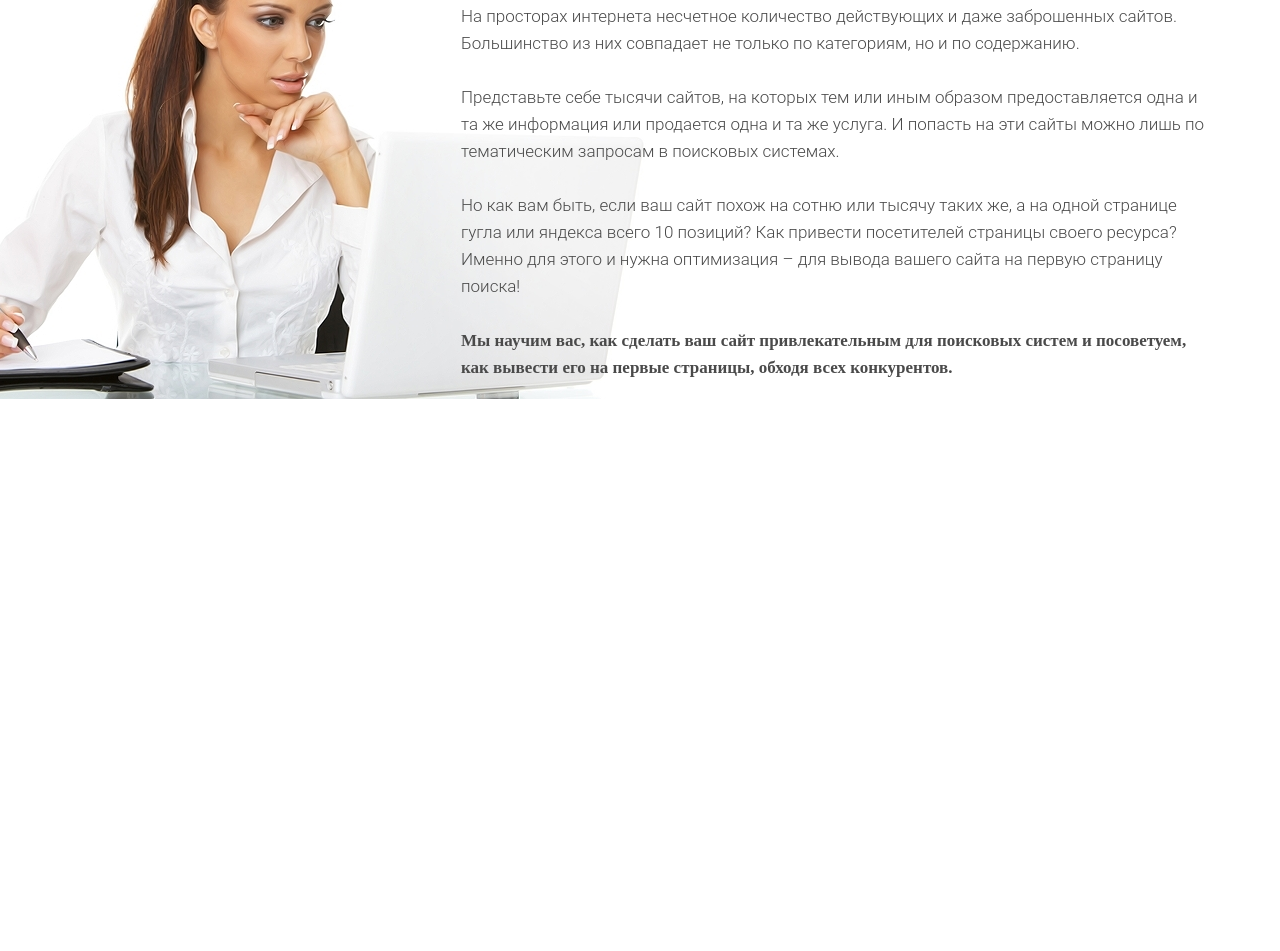
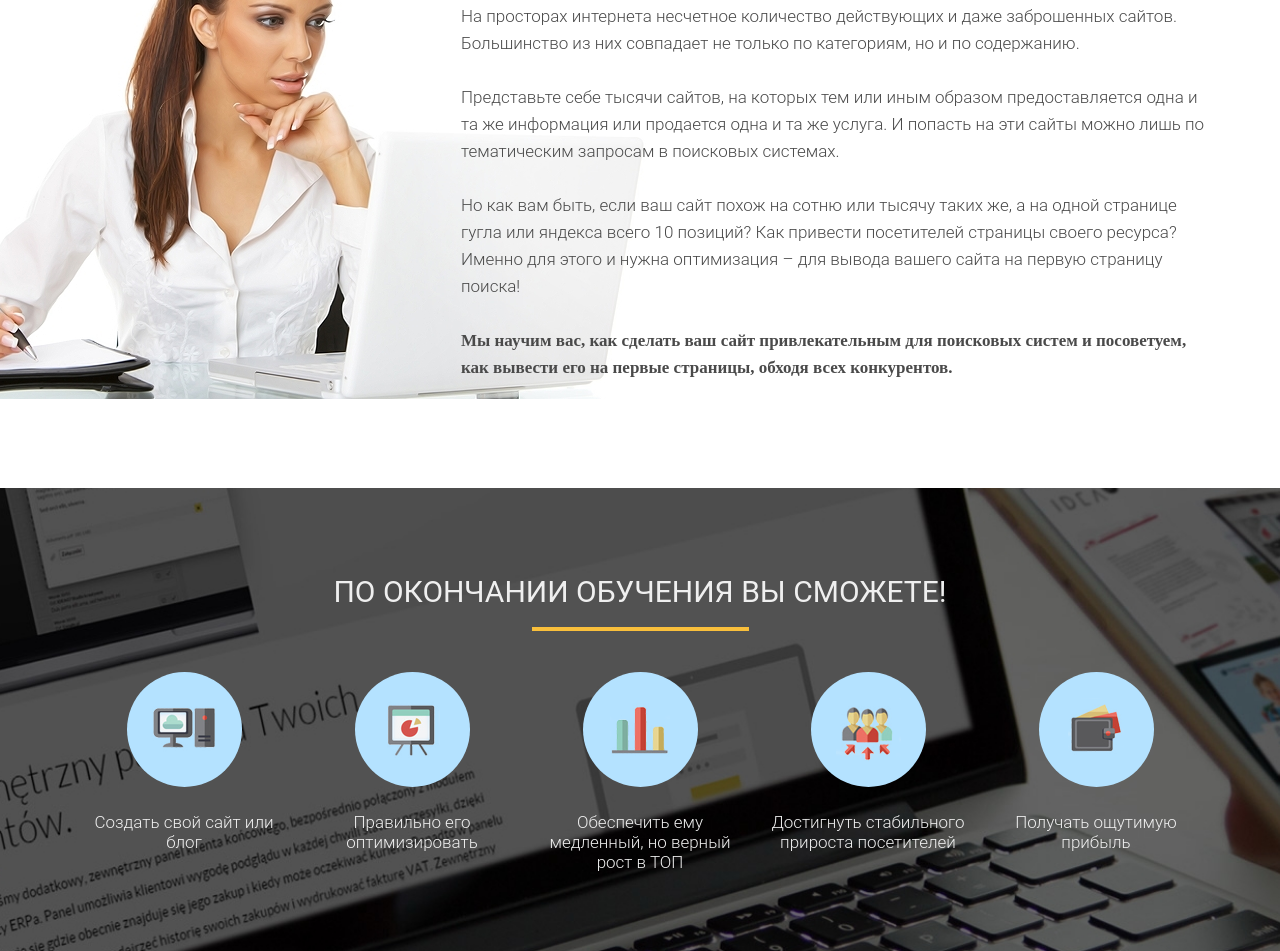
Before and after one commit to DmitriySmolin/wordpress-project, a plain HTML site: page index.html in a window 1280 px wide. Shown: the part 1604-2555 px from the top of the page. Before the commit the page ends 2092 px from the top, so only its background shows below. Drawn offline with Linux system fonts and the light colour scheme.

Commit message:
Верстка секции  'По окончании обучения Вы сможете!'

```diff
--- a/css/style.css
+++ b/css/style.css
@@ -122,7 +122,8 @@ h2.title {
     padding: 85px 0 75px 0;
 }
 
-.waiting .waiting_header {
+.waiting .waiting_header,
+.finish .finish_header {
     color: #252525;
     font-family: Roboto;
     font-size: 30px;
@@ -131,7 +132,12 @@ h2.title {
     text-align: center;
 }
 
-.waiting .waiting_divider {
+.finish .finish_header {
+    color: #efefef;
+}
+
+.waiting .waiting_divider,
+.finish .finish_divider {
     margin: 0 auto;
     margin-top: 18px;
     width: 217px;
@@ -208,3 +214,39 @@ h2.title {
     left: -240px;
     z-index: -1;
 }
+
+.finish {
+    min-height: 447px;
+    padding: 86px 0 79px 0;
+    background: url('../img/bg/second_bg.jpg') center center/cover no-repeat;
+}
+
+.finish .finish_wrapper {
+    margin-top: 41px;
+    display: flex;
+    justify-content: space-around;
+}
+
+.finish .finish_wrapper .finish_item {
+    width: 204px;
+}
+
+.finish .finish_wrapper .finish_item .finish_round {
+    display: flex;
+    justify-content: center;
+    align-items: center;
+    margin: auto;
+    width: 115px;
+    height: 115px;
+    border-radius: 100%;
+    background-color: #b4e2ff;
+}
+
+.finish .finish_wrapper .finish_item .finish_description {
+    margin-top: 25px;
+    text-align: center;
+    color: #efefef;
+    font-family: Roboto;
+    font-size: 17px;
+    font-weight: 300;
+}
--- a/index.html
+++ b/index.html
@@ -89,6 +89,53 @@
             <img src="img/bg/woman_bg.jpg" alt="woman" class="optimization_img">
         </div>
     </section>
+    <section class="finish">
+        <div class="container">
+            <h2 class="finish_header">По окончании обучения Вы сможете!</h2>
+            <div class="finish_divider"></div>
+
+            <div class="finish_wrapper">
+
+                <div class="finish_item">
+                    <div class="finish_round">
+                        <img src="icons/finish/1.png" alt="1" class="finish_icon">
+                    </div>
+                    <div class="finish_description">Создать свой сайт или блог</div>
+                </div>
+
+                <div class="finish_item">
+                    <div class="finish_round">
+                        <img src="icons/finish/2.png" alt="2" class="finish_icon">
+                    </div>
+                    <div class="finish_description">Правильно его оптимизировать</div>
+                </div>
+
+                <div class="finish_item">
+                    <div class="finish_round">
+                        <img src="icons/finish/3.png" alt="3" class="finish_icon">
+                    </div>
+                    <div class="finish_description">
+                        Обеспечить ему медленный, но верный рост в ТОП
+                    </div>
+                </div>
+
+                <div class="finish_item">
+                    <div class="finish_round">
+                        <img src="icons/finish/4.png" alt="4" class="finish_icon">
+                    </div>
+                    <div class="finish_description">Достигнуть стабильного прироста посетителей</div>
+                </div>
+
+                <div class="finish_item">
+                    <div class="finish_round">
+                        <img src="icons/finish/5.png" alt="5" class="finish_icon">
+                    </div>
+                    <div class="finish_description">Получать ощутимую прибыль</div>
+                </div>
+
+            </div>
+        </div>
+    </section>
 </body>
 
 </html>
```
